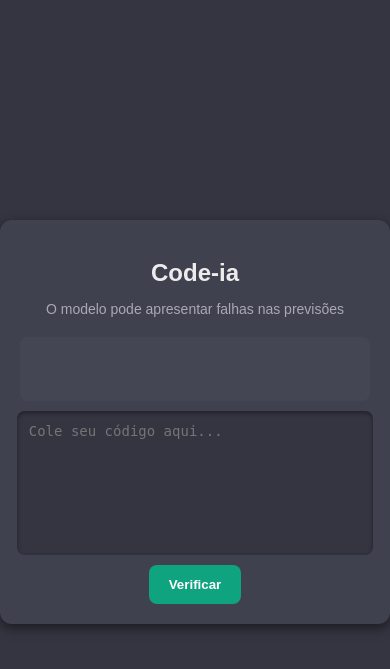
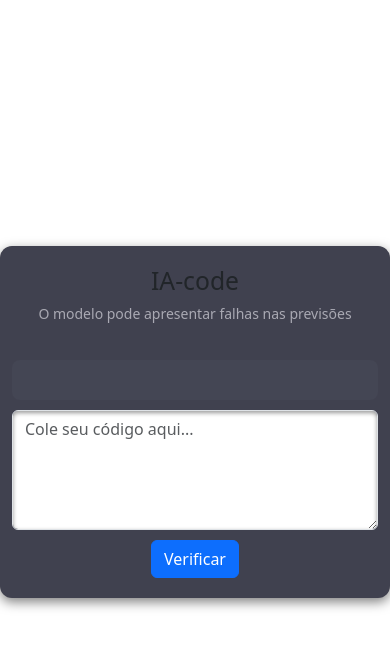
Before and after one commit to felipesansi/ia-code, a Flask app: page / in a window 390 px wide. Shown: the top 669 px of the page. Run offline with Flask 3, Linux system fonts and the light colour scheme.

Commit message:
Atualiza o layout do index.html para melhorar a estrutura e responsividade, adicionando classes do Bootstrap e ajustando a disposição dos elementos.

```diff
--- a/api/templates/index.html
+++ b/api/templates/index.html
@@ -2,20 +2,35 @@
 <html lang="pt-br">
 <head>
     <link rel="stylesheet" href="{{ url_for('static', filename='style.css') }}">
+    <link href="https://cdn.jsdelivr.net/npm/bootstrap@5.3.8/dist/css/bootstrap.min.css" rel="stylesheet" integrity="sha384-sRIl4kxILFvY47J16cr9ZwB07vP4J8+LH7qKQnuqkuIAvNWLzeN8tE5YBujZqJLB" crossorigin="anonymous">
     <meta charset="UTF-8">
-    <title>Classificador de Linguagem de Programação</title>
+    <meta name="viewport" content="width=device-width, initial-scale=1">
+    <title>IA-code Classificador de Linguagem de Programação</title>
 
 
 </head>
 <body>
     <div class="container">
-        <h2>Code-ia</h2>
-         <p>O modelo pode apresentar falhas nas previsões</p>
+        <div class="row">
+            <div class="col-md-12">
+                <h2>IA-code</h2>
+                <p>O modelo pode apresentar falhas nas previsões</p>
+            </div>
+        </div>
 
-        <div class="result" id="result"></div>
-         <div class="input-section">
-         <textarea id="code" placeholder="Cole seu código aqui..."></textarea>
-         <button onclick="PrevisaoLinguagem()">Verificar</button>
+        <div class="row">
+            <div class="col-md-12">
+                <div class="result" id="result"></div>
+            </div>
+        </div>
+
+        <div class="row">
+            <div class="col-md-12">
+                <div class="input-section">
+                    <textarea id="code" class="form-control" rows="5" placeholder="Cole seu código aqui..."></textarea>
+                    <button class="btn btn-primary" onclick="PrevisaoLinguagem()">Verificar</button>
+                </div>
+            </div>
         </div>
     </div>
 
@@ -66,5 +81,6 @@
             }
         }
     </script>
+    <script src="https://cdn.jsdelivr.net/npm/bootstrap@5.3.8/dist/js/bootstrap.bundle.min.js" integrity="sha384-FKyoEForCGlyvwx9Hj09JcYn3nv7wiPVlz7YYwJrWVcXK/BmnVDxM+D2scQbITxI" crossorigin="anonymous"></script>
 </body>
 </html>
```
